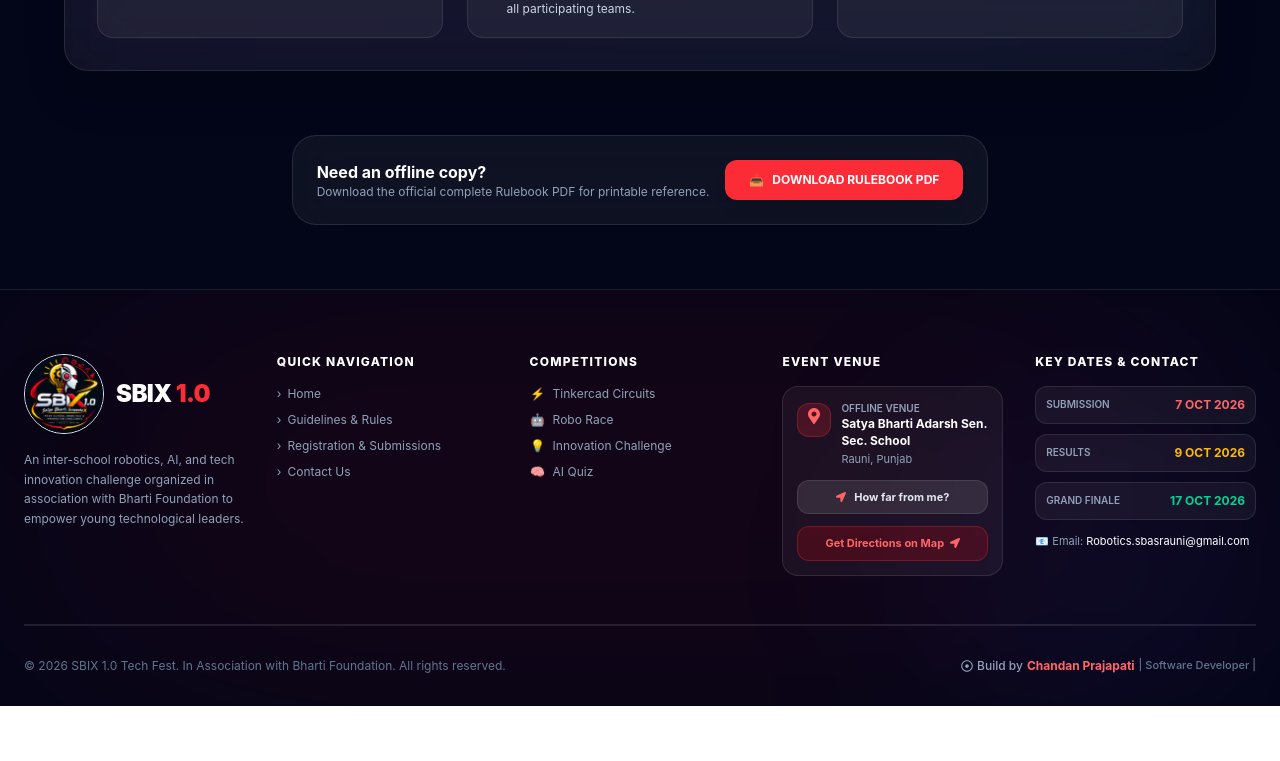
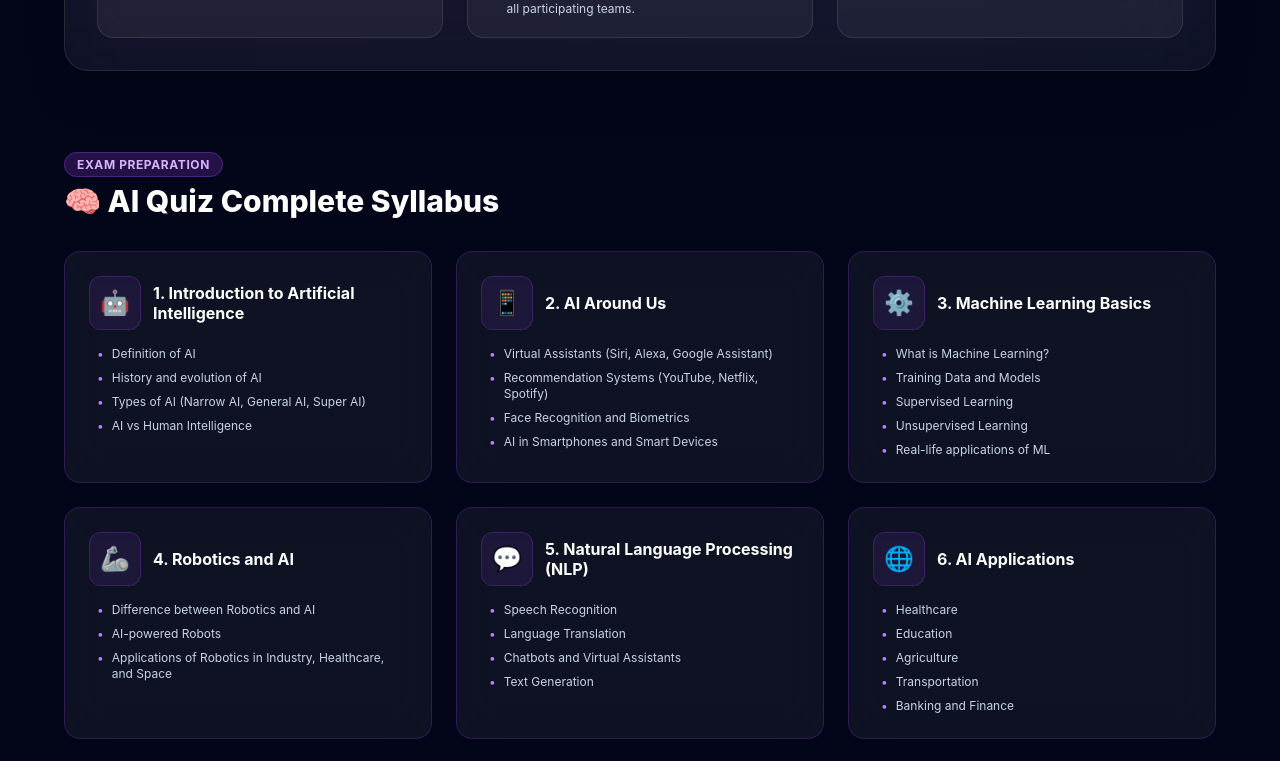
Before and after one commit to Cdansoftware/sbix, a React (Vite) app: page /guidelines in a window 1280 px wide. Shown: the part 2611-3372 px from the top of the page. Before the commit the page ends 3317 px from the top, so only its background shows below. Built offline with nearby package versions, Linux system fonts and the light colour scheme.

Commit message:
added_Changes

```diff
--- a/src/pages/Footer.jsx
+++ b/src/pages/Footer.jsx
@@ -298,7 +298,7 @@ const Footer = () => {
                   Submission
                 </span>
                 <span className="text-xs font-bold text-red-400">
-                  7 OCT 2026
+                  Will update soon
                 </span>
               </div>
 
@@ -307,7 +307,7 @@ const Footer = () => {
                   Results
                 </span>
                 <span className="text-xs font-bold text-amber-400">
-                  9 OCT 2026
+                  Will update soon
                 </span>
               </div>
 
--- a/src/pages/Guide.jsx
+++ b/src/pages/Guide.jsx
@@ -5,6 +5,7 @@ import rulebook from "../assets/SBIX_1.0.pdf";
 
 const ChallengeGuidelines = () => {
   const [activeTab, setActiveTab] = useState("all");
+  const [isSyllabusOpen, setIsSyllabusOpen] = useState(false);
 
   useEffect(() => {
     AOS.init({
@@ -17,7 +18,7 @@ const ChallengeGuidelines = () => {
   // AOS Flip Animations Array
   const flipAnimations = ["flip-left", "flip-right", "flip-up", "flip-down"];
 
-  // General Competition Rules (Applies to Everyone)
+  // General Competition Rules
   const generalRules = [
     {
       title: "Eligibility & Registration",
@@ -38,6 +39,81 @@ const ChallengeGuidelines = () => {
       title: "Equipment & Safety",
       desc: "Participants are responsible for their own laptops, tools, and hardware. Safety goggles are required for physical robot arenas.",
       icon: "🛡️",
+    },
+  ];
+
+  // AI Quiz Syllabus Topics
+  const aiQuizSyllabus = [
+    {
+      module: "1. Introduction to Artificial Intelligence",
+      icon: "🤖",
+      topics: [
+        "Definition of AI",
+        "History and evolution of AI",
+        "Types of AI (Narrow AI, General AI, Super AI)",
+        "AI vs Human Intelligence",
+      ],
+    },
+    {
+      module: "2. AI Around Us",
+      icon: "📱",
+      topics: [
+        "Virtual Assistants (Siri, Alexa, Google Assistant)",
+        "Recommendation Systems (YouTube, Netflix, Spotify)",
+        "Face Recognition and Biometrics",
+        "AI in Smartphones and Smart Devices",
+      ],
+    },
+    {
+      module: "3. Machine Learning Basics",
+      icon: "⚙️",
+      topics: [
+        "What is Machine Learning?",
+        "Training Data and Models",
+        "Supervised Learning",
+        "Unsupervised Learning",
+        "Real-life applications of ML",
+      ],
+    },
+    {
+      module: "4. Robotics and AI",
+      icon: "🦾",
+      topics: [
+        "Difference between Robotics and AI",
+        "AI-powered Robots",
+        "Applications of Robotics in Industry, Healthcare, and Space",
+      ],
+    },
+    {
+      module: "5. Natural Language Processing (NLP)",
+      icon: "💬",
+      topics: [
+        "Speech Recognition",
+        "Language Translation",
+        "Chatbots and Virtual Assistants",
+        "Text Generation",
+      ],
+    },
+    {
+      module: "6. AI Applications",
+      icon: "🌐",
+      topics: [
+        "Healthcare",
+        "Education",
+        "Agriculture",
+        "Transportation",
+        "Banking and Finance",
+      ],
+    },
+    {
+      module: "7. Current AI Trends",
+      icon: "🚀",
+      topics: [
+        "AI in Self-Driving Cars",
+        "AI in Space Exploration",
+        "AI in Smart Cities",
+        "Emerging AI Technologies",
+      ],
     },
   ];
 
@@ -148,6 +224,7 @@ const ChallengeGuidelines = () => {
         "Buzzer Accuracy in Final Stage Round",
         "Scenario & Problem-Solving Speed",
       ],
+      hasSyllabusButton: true,
     },
   ];
 
@@ -160,7 +237,6 @@ const ChallengeGuidelines = () => {
     document.body.removeChild(link);
   };
 
-  // Filter challenges based on tab
   const filteredGuidelines =
     activeTab === "all"
       ? challengeGuidelines
@@ -201,7 +277,7 @@ const ChallengeGuidelines = () => {
           <div className="grid grid-cols-1 md:grid-cols-2 gap-4">
             {generalRules.map((rule, idx) => (
               <div
-                key={idx}
+                key={rule.title}
                 data-aos="fade-up"
                 data-aos-delay={idx * 100}
                 className="p-6 rounded-2xl bg-white/5 backdrop-blur-xl border border-white/10 flex items-start gap-4 hover:border-white/20 transition-all"
@@ -233,6 +309,7 @@ const ChallengeGuidelines = () => {
             {/* Filter Buttons */}
             <div className="flex flex-wrap gap-2 p-1.5 rounded-2xl bg-white/5 backdrop-blur-lg border border-white/10">
               <button
+                type="button"
                 onClick={() => setActiveTab("all")}
                 className={`px-4 py-2 rounded-xl text-xs font-bold transition-all ${
                   activeTab === "all"
@@ -245,6 +322,7 @@ const ChallengeGuidelines = () => {
               {challengeGuidelines.map((item) => (
                 <button
                   key={item.id}
+                  type="button"
                   onClick={() => setActiveTab(item.id)}
                   className={`px-4 py-2 rounded-xl text-xs font-bold transition-all ${
                     activeTab === item.id
@@ -259,7 +337,7 @@ const ChallengeGuidelines = () => {
           </div>
         </div>
 
-        {/* Detailed Challenge Cards with AOS Flip Animations */}
+        {/* Detailed Challenge Cards */}
         <div className="space-y-12">
           {filteredGuidelines.map((item, index) => {
             const currentFlip = flipAnimations[index % flipAnimations.length];
@@ -291,11 +369,22 @@ const ChallengeGuidelines = () => {
                         </p>
                       </div>
                     </div>
-                    <span
-                      className={`px-3.5 py-1.5 rounded-full text-xs font-bold border backdrop-blur-md ${item.badgeColor}`}
-                    >
-                      {item.category}
-                    </span>
+                    <div className="flex items-center gap-3">
+                      {item.hasSyllabusButton && (
+                        <button
+                          type="button"
+                          onClick={() => setIsSyllabusOpen(true)}
+                          className="px-3.5 py-1.5 rounded-full text-xs font-bold bg-purple-500/20 text-purple-300 border border-purple-500/40 hover:bg-purple-500/40 transition-all cursor-pointer flex items-center gap-1.5"
+                        >
+                          <span>📚</span> View Syllabus
+                        </button>
+                      )}
+                      <span
+                        className={`px-3.5 py-1.5 rounded-full text-xs font-bold border backdrop-blur-md ${item.badgeColor}`}
+                      >
+                        {item.category}
+                      </span>
+                    </div>
                   </div>
 
                   {/* Rules Grid */}
@@ -364,6 +453,49 @@ const ChallengeGuidelines = () => {
           })}
         </div>
 
+        {/* Standalone Syllabus Grid Section */}
+        <div className="mt-20" data-aos="fade-up">
+          <div className="flex items-center justify-between mb-8">
+            <div>
+              <span className="px-3 py-1 bg-purple-500/20 text-purple-300 border border-purple-500/30 rounded-full text-xs font-bold uppercase tracking-wider">
+                Exam Preparation
+              </span>
+              <h2 className="text-3xl font-extrabold text-white mt-2 flex items-center gap-3">
+                🧠 AI Quiz Complete Syllabus
+              </h2>
+            </div>
+          </div>
+
+          <div className="grid grid-cols-1 md:grid-cols-2 lg:grid-cols-3 gap-6">
+            {aiQuizSyllabus.map((mod, idx) => (
+              <div
+                key={idx}
+                className="p-6 rounded-2xl bg-white/5 backdrop-blur-xl border border-purple-500/20 hover:border-purple-500/40 transition-all group"
+              >
+                <div className="flex items-center gap-3 mb-4">
+                  <span className="text-2xl p-2.5 rounded-xl bg-purple-500/10 border border-purple-500/20 group-hover:scale-110 transition-transform">
+                    {mod.icon}
+                  </span>
+                  <h3 className="font-bold text-white text-base leading-tight">
+                    {mod.module}
+                  </h3>
+                </div>
+                <ul className="space-y-2 pl-2">
+                  {mod.topics.map((top, tIdx) => (
+                    <li
+                      key={tIdx}
+                      className="text-xs text-slate-300 flex items-start gap-2"
+                    >
+                      <span className="text-purple-400 shrink-0">•</span>
+                      <span>{top}</span>
+                    </li>
+                  ))}
+                </ul>
+              </div>
+            ))}
+          </div>
+        </div>
+
         {/* Download Button Banner */}
         <div data-aos="zoom-in" className="mt-16 text-center">
           <div className="inline-flex flex-col sm:flex-row items-center gap-4 p-6 rounded-3xl bg-white/5 backdrop-blur-xl border border-white/10">
@@ -377,6 +509,7 @@ const ChallengeGuidelines = () => {
               </p>
             </div>
             <button
+              type="button"
               onClick={handleDownload}
               className="px-6 py-3 bg-red-500 hover:bg-red-600 text-white font-bold text-xs rounded-xl shadow-lg transition-all shrink-0 flex items-center gap-2 cursor-pointer"
             >
@@ -386,6 +519,72 @@ const ChallengeGuidelines = () => {
           </div>
         </div>
       </div>
+
+      {/* AI Quiz Syllabus Modal */}
+      {isSyllabusOpen && (
+        <div className="fixed inset-0 z-50 flex items-center justify-center p-4 bg-slate-950/80 backdrop-blur-md">
+          <div className="relative w-full max-w-4xl max-h-[85vh] overflow-y-auto bg-slate-900 border border-purple-500/30 rounded-3xl p-6 sm:p-8 shadow-2xl custom-scrollbar">
+            {/* Modal Header */}
+            <div className="flex items-center justify-between pb-4 mb-6 border-b border-white/10 sticky top-0 bg-slate-900/90 backdrop-blur-md z-10">
+              <div className="flex items-center gap-3">
+                <span className="text-3xl">🧠</span>
+                <div>
+                  <h3 className="text-2xl font-black text-white">
+                    AI Quiz Official Syllabus
+                  </h3>
+                  <p className="text-slate-400 text-xs">
+                    Comprehensive topic coverage for Classes 6–12
+                  </p>
+                </div>
+              </div>
+              <button
+                type="button"
+                onClick={() => setIsSyllabusOpen(false)}
+                className="w-10 h-10 rounded-full bg-white/10 hover:bg-white/20 text-white flex items-center justify-center font-bold text-lg transition-all"
+              >
+                ✕
+              </button>
+            </div>
+
+            {/* Modal Body */}
+            <div className="grid grid-cols-1 md:grid-cols-2 gap-6">
+              {aiQuizSyllabus.map((section, sIdx) => (
+                <div
+                  key={sIdx}
+                  className="p-5 rounded-2xl bg-white/5 border border-white/10"
+                >
+                  <h4 className="text-sm font-bold text-purple-300 mb-3 flex items-center gap-2">
+                    <span>{section.icon}</span>
+                    <span>{section.module}</span>
+                  </h4>
+                  <ul className="space-y-1.5 pl-2">
+                    {section.topics.map((t, tIdx) => (
+                      <li
+                        key={tIdx}
+                        className="text-xs text-slate-300 flex items-start gap-2"
+                      >
+                        <span className="text-purple-400 font-bold">•</span>
+                        <span>{t}</span>
+                      </li>
+                    ))}
+                  </ul>
+                </div>
+              ))}
+            </div>
+
+            {/* Modal Footer */}
+            <div className="mt-8 pt-4 border-t border-white/10 text-right">
+              <button
+                type="button"
+                onClick={() => setIsSyllabusOpen(false)}
+                className="px-6 py-2.5 bg-purple-600 hover:bg-purple-700 text-white text-xs font-bold rounded-xl transition-all"
+              >
+                Close Syllabus
+              </button>
+            </div>
+          </div>
+        </div>
+      )}
     </div>
   );
 };
```
